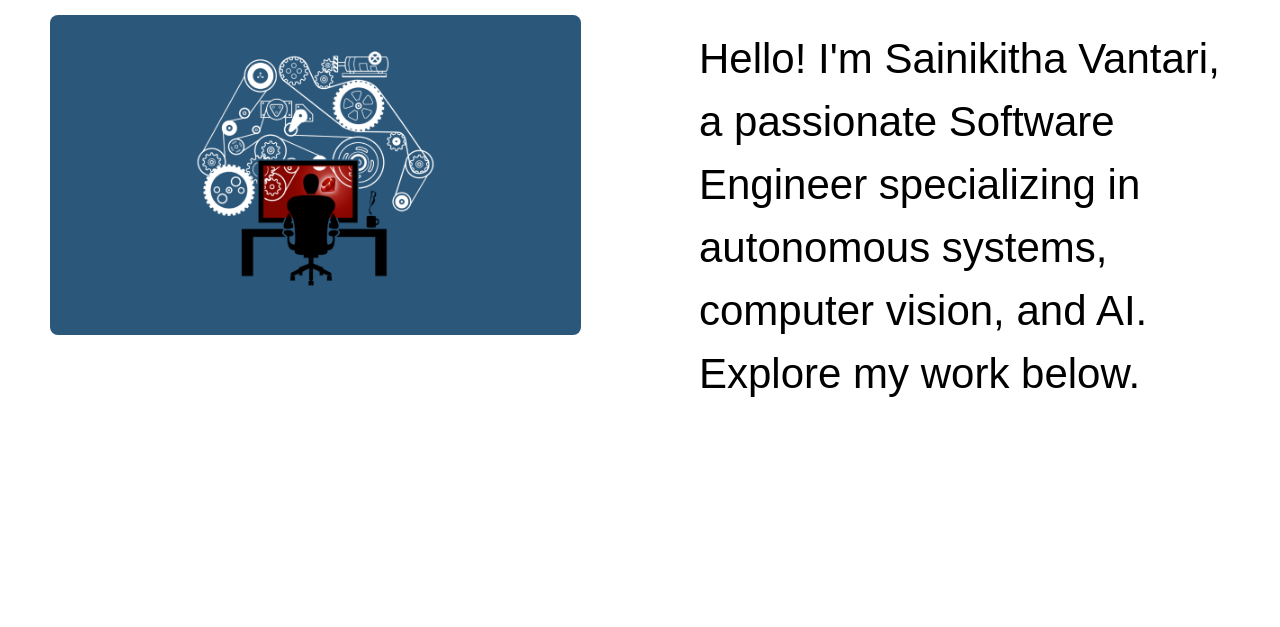
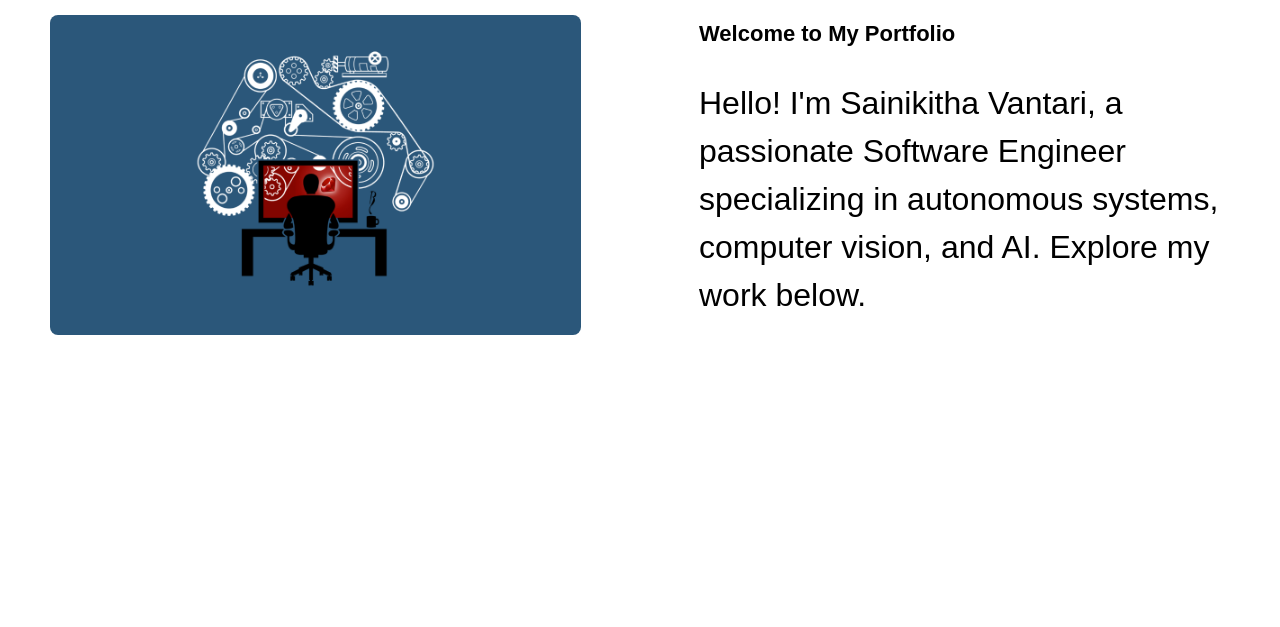
Before and after one commit to sainikithavantari/AboutMe, a plain HTML site: page index.html in a window 1280 px wide. Shown: the part 273-900 px from the top of the page. Drawn offline with Linux system fonts and the light colour scheme.

Commit message:
Update index.html

```diff
--- a/index.html
+++ b/index.html
@@ -67,12 +67,12 @@
         }
 
         .right-content h2 {
-            font-size: 40px;
+            font-size: 22px;
             margin-bottom: 20px;
         }
 
         .right-content p {
-            font-size: 42px;
+            font-size: 32px;
             line-height: 1.5;
         }
         /* Increase font size for section headings */
@@ -85,7 +85,7 @@
 
        /* Increase font size for project sub-headings */
        #projects .project h3 {
-       font-size: 32px; /* Increase the size of project titles */
+       font-size: 22px; /* Increase the size of project titles */
        }
 
 
```
